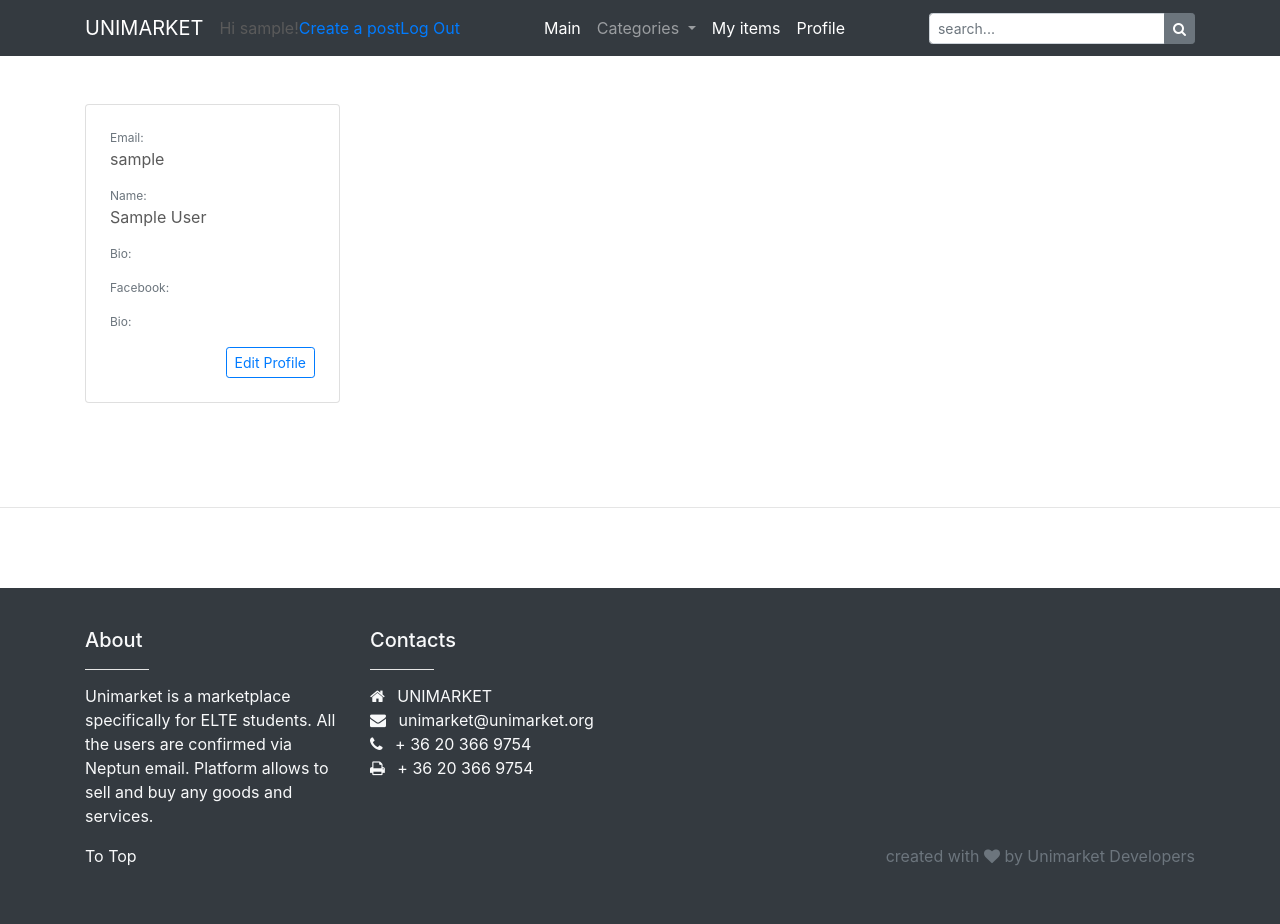
After one commit to AymanMak1/unimarket, a Django app: page /profile/ in a window 1280 px wide. The commit adds this page. Run offline with Django 3.2, Linux system fonts and the light colour scheme; the visitor is signed in with stand-in values (Sample User, id 1); some libraries are stand-ins or nearby versions.

Commit message:
profile and edit profile

```diff
--- a/src/shop/admin.py
+++ b/src/shop/admin.py
@@ -1,5 +1,5 @@
 from django.contrib import admin
-from .models import Category, Goods, Carousel
+from .models import Category, Goods, Carousel, Profile
 from django.utils.translation import gettext_lazy as _
 
 
@@ -60,3 +60,4 @@ class CategoryAdmin(admin.ModelAdmin):
 admin.site.register(Category, CategoryAdmin)
 admin.site.register(Goods, GoodsAdmin)
 admin.site.register(Carousel)
+admin.site.register(Profile)
--- a/src/shop/forms.py
+++ b/src/shop/forms.py
@@ -1 +1,19 @@
 from django import forms
+from django.contrib.auth.models import User
+from .models import Profile
+from django.db import models
+
+class UserForm(forms.ModelForm):
+    class Meta:
+        model = User
+        fields = ('first_name', 'last_name', 'email', 'username')
+
+class UpdateProfileForm(forms.ModelForm):
+    #avatar = forms.ImageField(widget=forms.FileInput(attrs={'class': 'form-control-file'}))
+    bio = forms.CharField(widget=forms.Textarea(attrs={'class': 'form-control', 'rows': 5}))
+    facebook = forms.CharField(widget=forms.TextInput)
+    phone = forms.CharField(widget=forms.TextInput)
+
+    class Meta:
+        model = Profile
+        fields = ('bio', 'facebook', 'phone')
--- a/src/shop/models.py
+++ b/src/shop/models.py
@@ -1,7 +1,9 @@
 from django.db import models
 from django.utils.translation import gettext_lazy as _
 from django.contrib.auth.models import User
-
+#from tinymce.models import HTMLField
+from django.dispatch import receiver
+from django.db.models.signals import post_save
 
 class Category(models.Model):
     title = models.CharField(verbose_name=_("title"), max_length=20)
@@ -50,3 +52,22 @@ class Carousel(models.Model):
 
     def __str__(self):
         return self.title
+
+class Profile(models.Model):
+	user = models.OneToOneField(User, on_delete=models.CASCADE)
+	bio = models.TextField()
+	facebook = models.TextField()
+	phone = models.TextField()
+
+
+	def __str__(self):
+         return self.user.username
+
+	@receiver(post_save, sender=User)
+	def create_user_profile(sender, instance, created, **kwargs):
+		if created:
+			Profile.objects.create(user=instance)
+
+	@receiver(post_save, sender=User)
+	def save_user_profile(sender, instance, **kwargs):
+		instance.profile.save()
--- a/src/shop/templates/shop/base.html
+++ b/src/shop/templates/shop/base.html
@@ -61,6 +61,9 @@
             {% if user.is_authenticated %}
             <li class="nav-item active">
               <a class="nav-link" href="{% url 'my-items' %}">My items</a>
+            </li>
+            <li class="nav-item active">
+              <a class="nav-link" href="/profile">Profile</a>
             </li>
             {% endif %}
           </ul>
--- /dev/null
+++ b/src/shop/templates/shop/profile.html
@@ -0,0 +1,56 @@
+{% extends 'shop/base.html' %}
+
+{% block content %}
+
+	<!--User-->
+	<br><br>
+	<div class="container mx-auto">
+		<div class="row">
+			<div class="col-sm-12 col-md-12 col-lg-3 pb-4">
+				<div class="card p-4">
+					<div class="card-text">
+						<p class="text-muted mb-0" style="font-size: 12px">Email:</p>
+			    		<p>{{ user.username }}</p>
+						<p class="text-muted mb-0" style="font-size: 12px">Name:</p>
+						<p>{{ user.first_name }} {{ user.last_name }}</p>
+						<p class="text-muted mb-0" style="font-size: 12px">Bio:</p>
+						<p>{{user.profile.bio}}</p>
+						<p class="text-muted mb-0" style="font-size: 12px">Facebook:</p>
+						<p>{{user.profile.facebook}}</p>
+						<p class="text-muted mb-0" style="font-size: 12px">Bio:</p>
+						<p>{{user.profile.phone}}</p>
+						<div class="text-right">
+							<button type="button" class="btn btn-outline-primary btn-sm" data-toggle="modal" data-target="#profileModal">Edit Profile</button>
+						</div>
+					</div>
+				</div>
+			</div>
+		</div>
+	</div>
+
+	<!--Edit user modal-->
+	<div class="modal fade" tabindex="-1" id="profileModal" role="dialog">
+		<div class="modal-dialog" role="document">
+		  <div class="modal-content">
+				<div class="modal-header">
+				  <h5 class="modal-title">Edit Profile</h5>
+				  <button type="button" class="close" data-dismiss="modal" aria-label="Close">
+					<span aria-hidden="true">&times;</span>
+				  </button>
+			  </div>
+			  <div class="modal-body">
+				  <form method="post">
+						{% csrf_token %}
+						{{ user_form }}
+						{{ profile_form }}
+			  </div>
+				<div class="modal-footer">
+					  <button type="submit" class="btn btn-primary">Save changes</button>
+				  </form>
+				  <button type="button" class="btn btn-secondary" data-dismiss="modal">Close</button>
+			  </div>
+		  </div>
+		</div>
+  </div>
+
+	{% endblock %}
--- a/src/shop/urls.py
+++ b/src/shop/urls.py
@@ -13,6 +13,7 @@ urlpatterns = [
     path("accounts/signup/", views.SignUpView.as_view(), name="signup"),
     path("create_post/", views.create_post, name="create_post"),
     path("my-items/", views.my_items, name="my-items"),
+    path("profile/", views.profile, name = "profile"),
 ]
 
 # for static in dev mod
--- a/src/shop/views.py
+++ b/src/shop/views.py
@@ -7,7 +7,8 @@ from django.utils.translation import gettext as _
 from django.contrib.auth.forms import UserCreationForm
 from django.urls import reverse_lazy
 from django.views import generic
-
+from .forms import  UserForm, UpdateProfileForm
+from django.contrib import messages
 
 def index(request):
     context = {}
@@ -155,3 +156,19 @@ class SignUpView(generic.CreateView):
     form_class = UserCreationForm
     success_url = reverse_lazy("login")
     template_name = "registration/signup.html"
+
+def profile(request):
+
+    if request.method == "POST":
+        user_form = UserForm(request.POST, instance=request.user)
+        profile_form = UpdateProfileForm(request.POST, request.FILES, instance=request.user.profile)
+        if user_form.is_valid() and profile_form.is_valid():
+            user_form.save()
+            profile_form.save()
+            messages.success(request,('Your profile was successfully updated!'))
+        else:
+            messages.error(request,('Unable to complete request'))
+        return redirect ("profile")
+    user_form = UserForm(instance=request.user)
+    profile_form = UpdateProfileForm(instance=request.user.profile)
+    return render(request=request, template_name="shop/profile.html", context={"user":request.user, "user_form":user_form, 'profile_form': profile_form})
```
Also changed, not shown: src/media/image/cat/index.png (added), src/shop/migrations/0012_profile.py (added), src/shop/migrations/0013_profile_bio.py (added), src/shop/migrations/0014_auto_20211122_1826.py (added).
